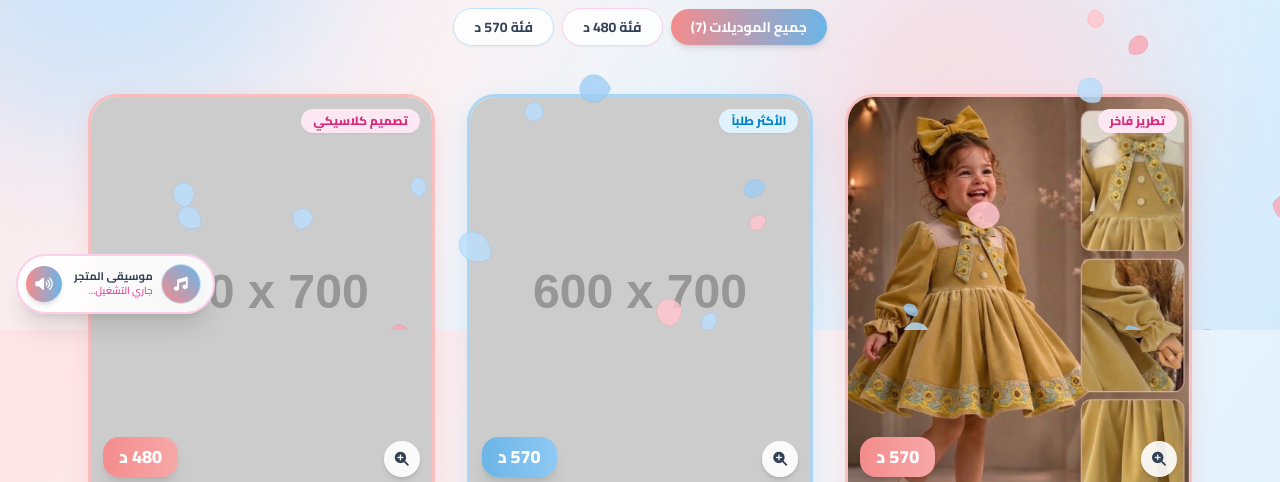
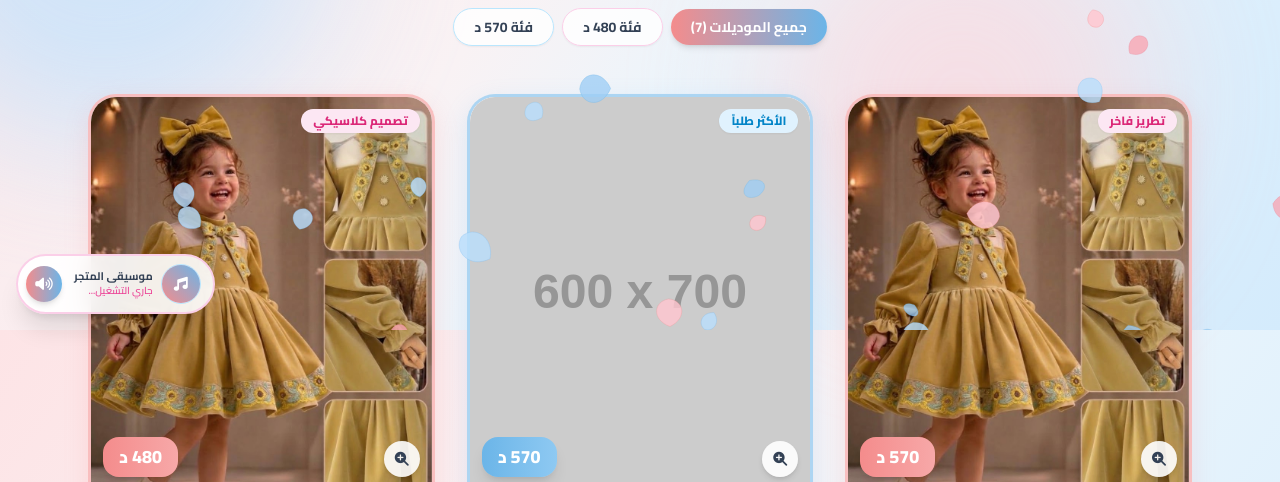
Before and after one commit to lotecom11-glitch/-bunny, a plain HTML site: page index.html in a window 1280 px wide. Shown: the part 470-952 px from the top of the page. Drawn offline with nearby package versions, Linux system fonts and the light colour scheme; placeholder pictures from the web are drawn by us.

Commit message:
Update index.html

```diff
--- a/index.html
+++ b/index.html
@@ -473,7 +473,7 @@
                 sizeText: "المقاس: من سنة إلى 10 سنوات",
                 theme: "pink",
                 badge: "تصميم كلاسيكي",
-                image: "IMG_5142.jpeg"
+                image: "IMG_5146.jpeg"
             },
             {
                 id: 4,
```
